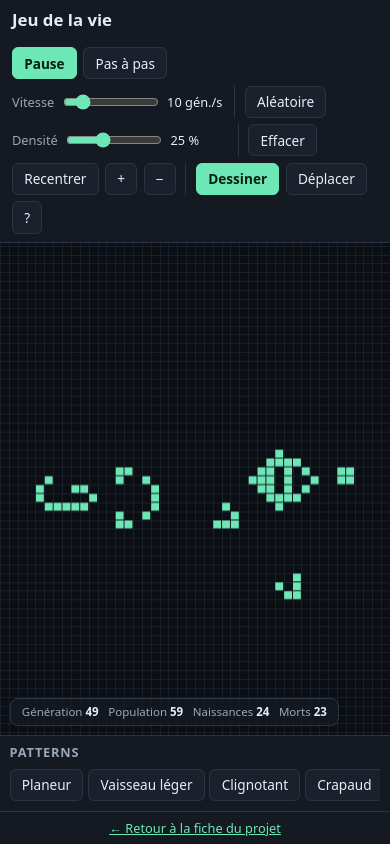
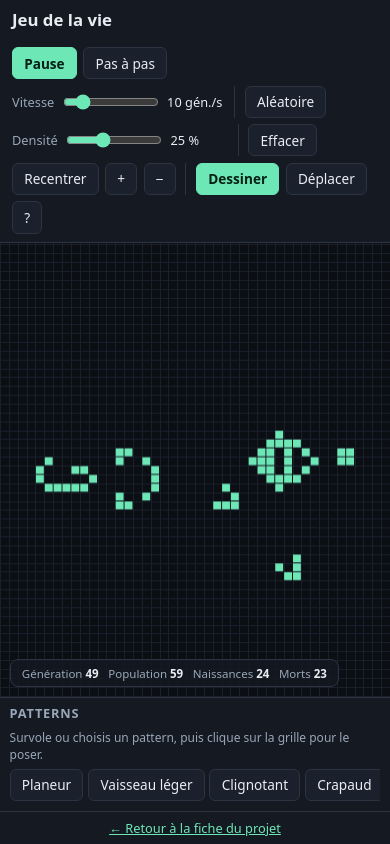
Before and after one commit to Arthur-Lecomte/Jeu-de-la-vie, a website built with Vite: page index.html in a window 390 px wide. Built offline with nearby package versions, Linux system fonts and the light colour scheme.

Commit message:
feat: show pattern descriptions in a hint panel
Replaces the native title tooltips, which are invisible on touch
devices: the hovered, focused or selected pattern's description now
appears in a dedicated area of the patterns panel.

Co-Authored-By: Claude Fable 5 <noreply@anthropic.com>

```diff
--- a/index.html
+++ b/index.html
@@ -38,6 +38,9 @@
     <div class="stage">
       <aside class="patterns" aria-label="Bibliothèque de patterns">
         <h2>Patterns</h2>
+        <p class="pattern-hint" id="pattern-hint" aria-live="polite">
+          Survole ou choisis un pattern, puis clique sur la grille pour le poser.
+        </p>
         <ul id="pattern-list"></ul>
       </aside>
       <div class="board-wrap">
--- a/src/main.js
+++ b/src/main.js
@@ -259,6 +259,17 @@ function cancelPattern() {
   for (const btn of patternList.querySelectorAll('button')) {
     btn.setAttribute('aria-pressed', 'false');
   }
+  showHint(null);
+}
+
+const patternHint = document.getElementById('pattern-hint');
+const DEFAULT_HINT = patternHint.textContent.trim();
+
+// Show the description of the hovered/focused pattern; fall back to the
+// selected one, then to the generic instruction.
+function showHint(pattern) {
+  const shown = pattern || pendingPattern;
+  patternHint.textContent = shown ? `${shown.name} — ${shown.hint}` : DEFAULT_HINT;
 }
 
 for (const pattern of PATTERNS) {
@@ -266,7 +277,6 @@ for (const pattern of PATTERNS) {
   const btn = document.createElement('button');
   btn.type = 'button';
   btn.textContent = pattern.name;
-  btn.title = pattern.hint;
   btn.setAttribute('aria-pressed', 'false');
   btn.addEventListener('click', () => {
     const wasSelected = pendingPattern === pattern;
@@ -276,7 +286,12 @@ for (const pattern of PATTERNS) {
       pendingPattern = pattern;
       btn.setAttribute('aria-pressed', 'true');
     }
+    showHint(null);
   });
+  btn.addEventListener('mouseenter', () => showHint(pattern));
+  btn.addEventListener('mouseleave', () => showHint(null));
+  btn.addEventListener('focus', () => showHint(pattern));
+  btn.addEventListener('blur', () => showHint(null));
   li.append(btn);
   patternList.append(li);
 }
--- a/src/style.css
+++ b/src/style.css
@@ -132,6 +132,14 @@ canvas:focus-visible {
   margin: 0 0 0.5rem;
 }
 
+.pattern-hint {
+  font-size: 0.75rem;
+  line-height: 1.35;
+  color: var(--text-dim);
+  margin: 0 0 0.5rem;
+  min-height: 4em;
+}
+
 .patterns ul {
   list-style: none;
   margin: 0;
@@ -260,6 +268,11 @@ kbd {
     padding-bottom: 0.2rem;
   }
 
+  .pattern-hint {
+    min-height: 2.8em;
+    margin-bottom: 0.3rem;
+  }
+
   .patterns button {
     white-space: nowrap;
     width: auto;
```
